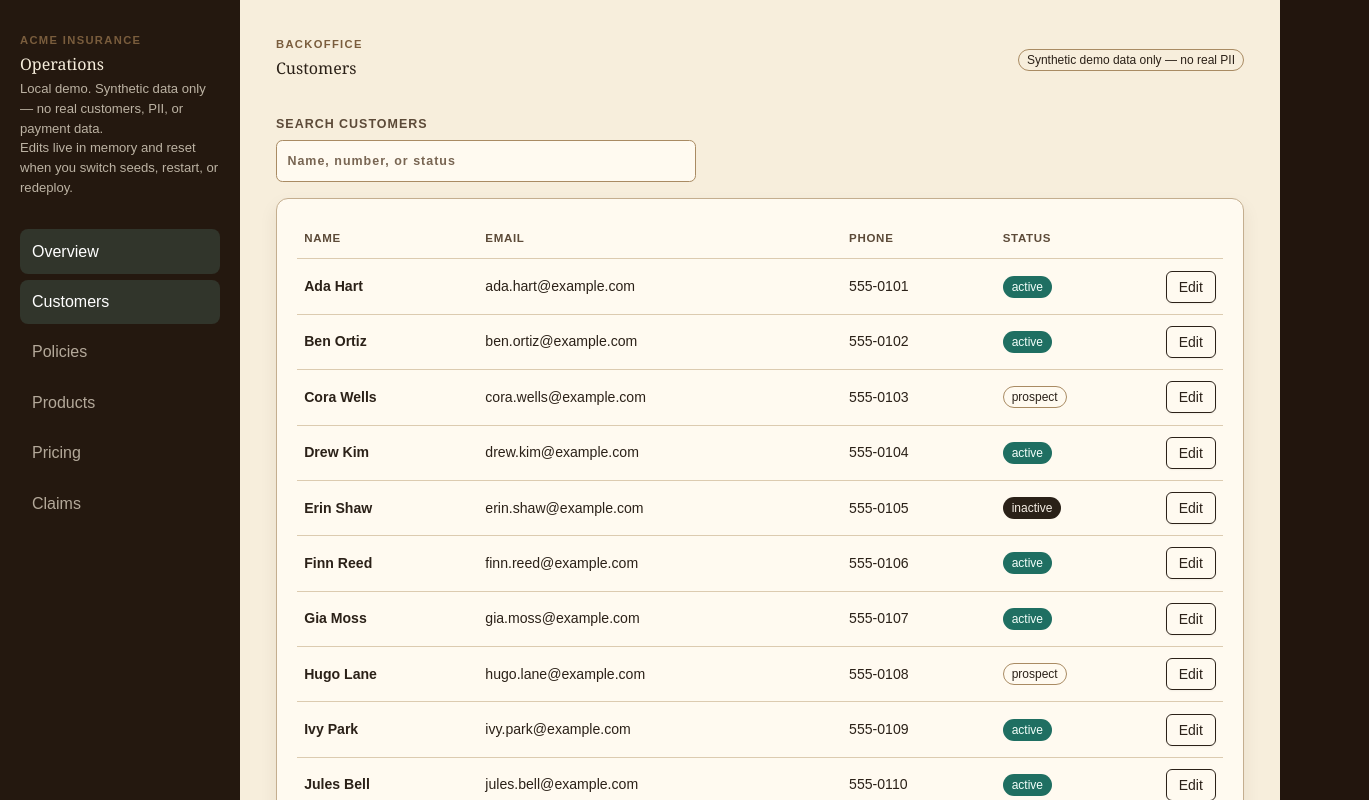
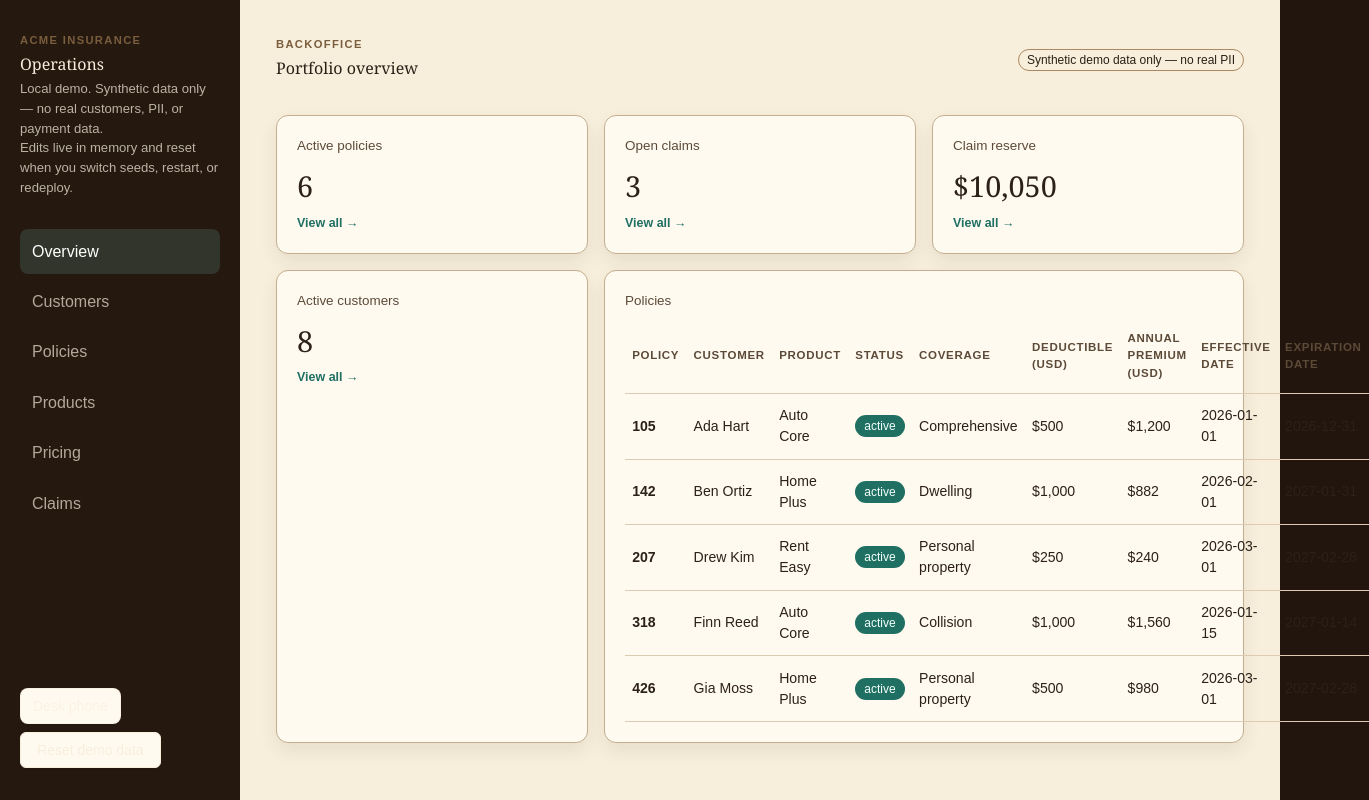
Before and after one commit to voxic/insurence-intake, a Next.js app: page /backoffice in a window 1280 px wide. Shown: the top 800 px of the page, 1369 px wide, since content can reach past the window. Built offline with nearby package versions, Linux system fonts and the light colour scheme.

Commit message:
Open the backoffice overview when no collection is selected.
A missing slug was matching the missing route key, so /backoffice showed the first collection instead of the seed overview.

Co-authored-by: Emil Nildersen <voxic@users.noreply.github.com>

```diff
--- a/src/components/backoffice-app.tsx
+++ b/src/components/backoffice-app.tsx
@@ -97,7 +97,9 @@ export function BackofficeApp({ collection: collectionKey }: { collection?: stri
     setEditing(null);
     await load();
   };
-  const current = workspace?.collections.find((collection) => collection.id === collectionKey || collection.slug === collectionKey || collection.href.endsWith(`/${collectionKey}`));
+  const current = collectionKey
+    ? workspace?.collections.find((collection) => collection.id === collectionKey || collection.slug === collectionKey || collection.href.endsWith(`/${collectionKey}`))
+    : undefined;
   const rows = useMemo(() => {
     if (!current || !workspace) return [];
     const fields = listFields(current);
```
